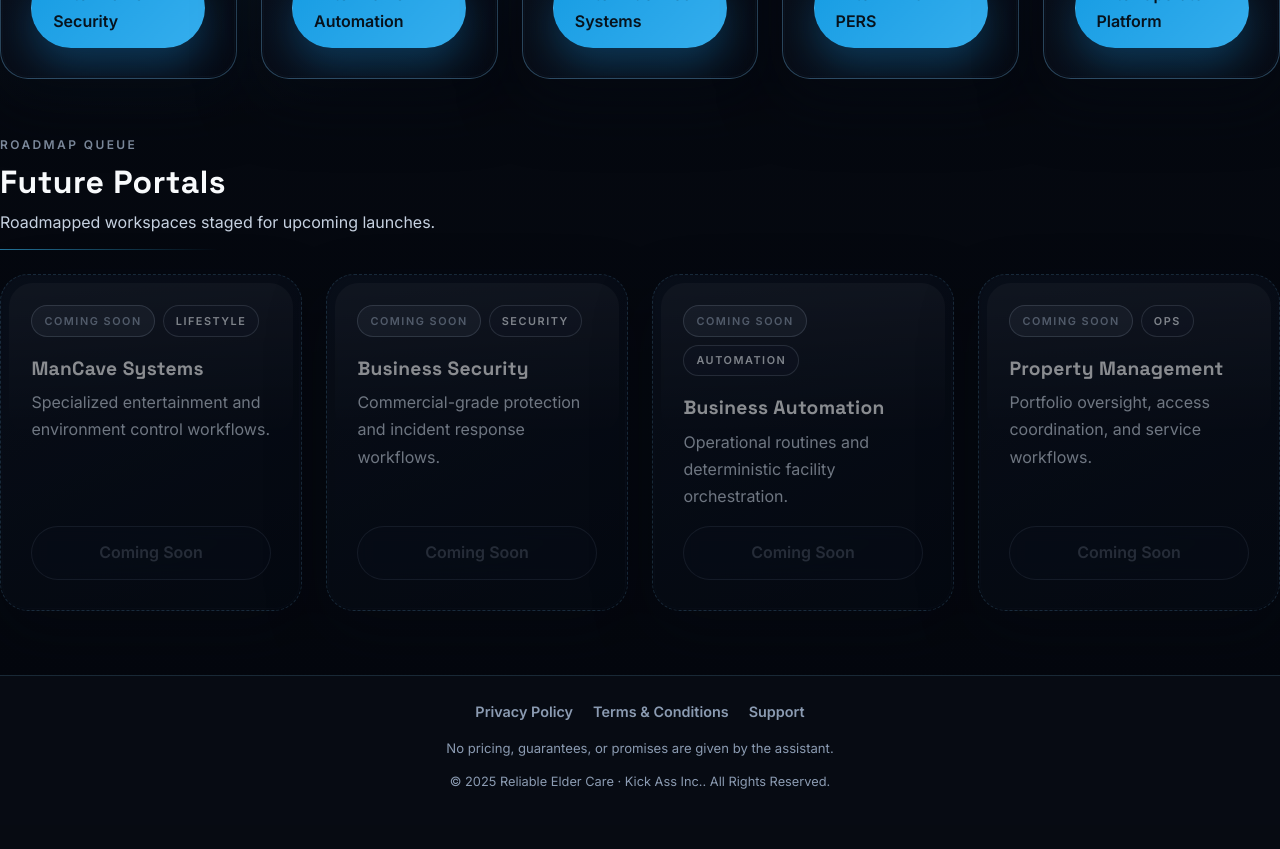
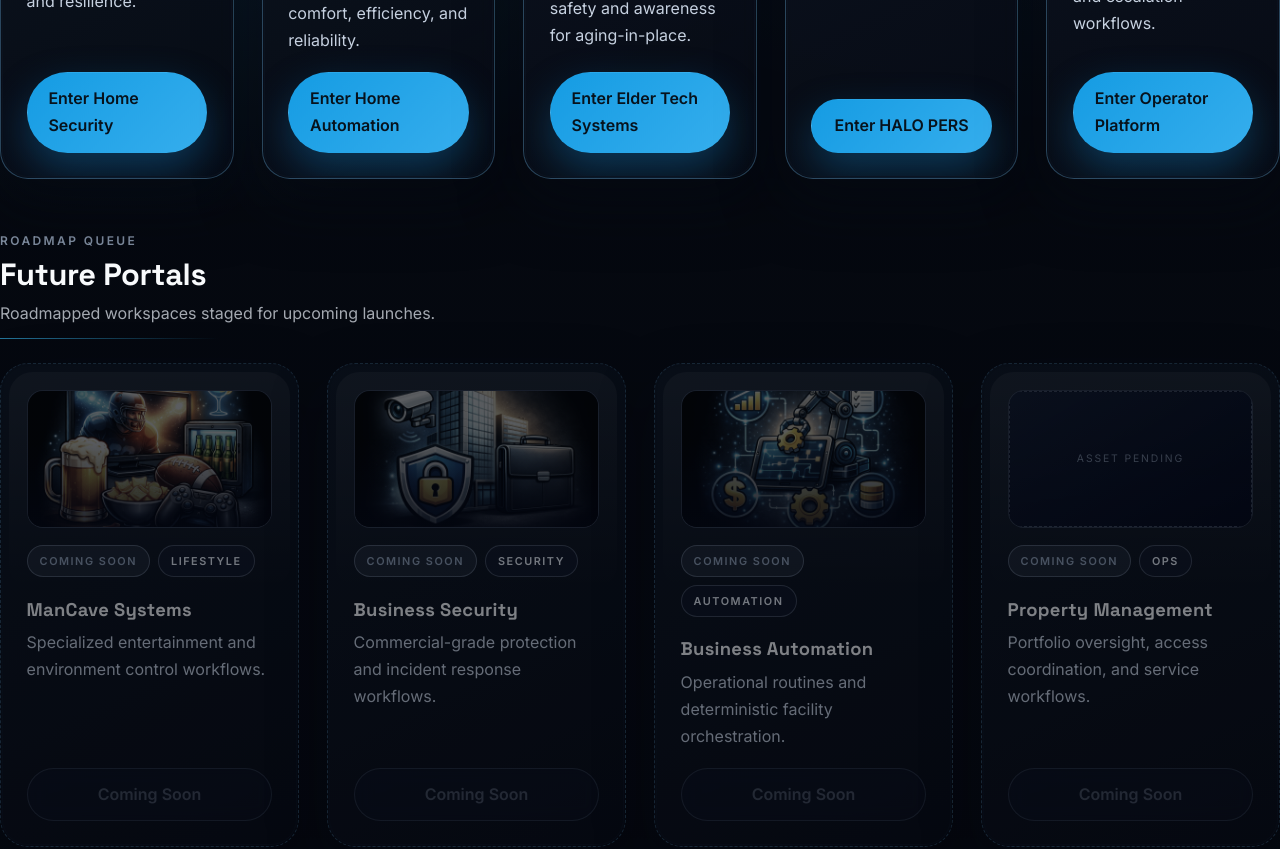
Before and after one commit to buffalonychris/KAECRetailWebsite, a React (Vite) app: page / in a window 1280 px wide. Shown: the part 780-1629 px from the top of the page. Before the commit the page ends 1605 px from the top, so only its background shows below. Built offline with nearby package versions, Linux system fonts and the light colour scheme.

Commit message:
Polish hub portal tiles

```diff
--- a/src/components/PortalTile.tsx
+++ b/src/components/PortalTile.tsx
@@ -10,13 +10,27 @@ type PortalTileProps = {
   description: string;
   ctaLabel: string;
   to?: string;
+  image?: string;
+  imageAlt?: string;
 };
 
-const PortalTile = ({ title, status, category, description, ctaLabel, to }: PortalTileProps) => {
+const PortalTile = ({ title, status, category, description, ctaLabel, to, image, imageAlt }: PortalTileProps) => {
   const isDisabled = status === 'COMING SOON' || !to;
 
   return (
-    <SpaceFrame className={`portal-card${isDisabled ? ' portal-card-disabled' : ''}`} as="article">
+    <SpaceFrame
+      className={`portal-card ${isDisabled ? 'portal-card-disabled' : 'portal-card-active'}`}
+      as="article"
+    >
+      <div className="portal-media">
+        {image ? (
+          <img className="portal-media-image" src={image} alt={imageAlt ?? title} loading="lazy" />
+        ) : (
+          <div className="portal-media-placeholder" aria-hidden="true">
+            <span>Asset Pending</span>
+          </div>
+        )}
+      </div>
       <div className="portal-chip-row">
         <Pill className={`portal-chip portal-chip-status ${isDisabled ? 'portal-chip-muted' : 'portal-chip-active'}`}>
           {status}
--- a/src/index.css
+++ b/src/index.css
@@ -396,8 +396,8 @@ header.hide-when-print {
 }
 
 .hub-disclaimer {
-  color: rgba(148, 163, 184, 0.75);
-  font-size: 0.82rem;
+  color: rgba(148, 163, 184, 0.6);
+  font-size: 0.76rem;
 }
 
 .footer-hub-meta {
@@ -928,13 +928,13 @@ header.hide-when-print {
 }
 
 .hub-shell {
-  gap: 3.5rem;
+  gap: 3.25rem;
   position: relative;
   z-index: 1;
 }
 
 .hub-hero .space-section-header {
-  gap: 1.25rem;
+  gap: 1rem;
   align-items: flex-start;
 }
 
@@ -960,16 +960,18 @@ header.hide-when-print {
 
 .portal-section-header {
   display: grid;
-  gap: 0.45rem;
+  gap: 0.35rem;
 }
 
 .portal-section-header p {
   margin: 0;
-  color: var(--kaec-text-muted);
+  color: rgba(226, 232, 240, 0.72);
 }
 
 .portal-section-header h2 {
   margin: 0;
+  font-size: clamp(1.6rem, 2.4vw, 2.1rem);
+  letter-spacing: -0.01em;
 }
 
 .portal-section-kicker {
@@ -991,6 +993,7 @@ header.hide-when-print {
 .portal-grid {
   align-items: stretch;
   grid-template-columns: repeat(auto-fit, minmax(220px, 1fr));
+  gap: 1.75rem;
 }
 
 .portal-grid-active {
@@ -1004,22 +1007,72 @@ header.hide-when-print {
 .portal-card {
   display: flex;
   flex-direction: column;
-  gap: 1rem;
+  gap: 1.1rem;
   min-height: 100%;
   background: linear-gradient(155deg, rgba(13, 21, 34, 0.95), rgba(7, 11, 20, 0.94));
-  padding: 1.9rem;
-}
-
-.portal-card:hover {
+  padding: 1.6rem;
+}
+
+.portal-card-active:hover,
+.portal-card-active:focus-within {
   transform: translateY(-6px);
   border-color: rgba(120, 203, 255, 0.6);
   box-shadow: 0 30px 70px rgba(5, 12, 22, 0.75);
 }
 
+.portal-media {
+  position: relative;
+  border-radius: 1rem;
+  overflow: hidden;
+  aspect-ratio: 16 / 9;
+  border: 1px solid rgba(148, 163, 184, 0.25);
+  background: linear-gradient(140deg, rgba(15, 23, 42, 0.75), rgba(2, 6, 23, 0.85));
+}
+
+.portal-media::after {
+  content: '';
+  position: absolute;
+  inset: 0;
+  background: linear-gradient(180deg, rgba(2, 6, 23, 0) 35%, rgba(2, 6, 23, 0.65) 100%);
+  pointer-events: none;
+  z-index: 1;
+}
+
+.portal-media-image {
+  position: relative;
+  z-index: 0;
+  width: 100%;
+  height: 100%;
+  object-fit: cover;
+  filter: brightness(0.92) saturate(1.1);
+  transition: transform 0.35s ease, filter 0.35s ease;
+}
+
+.portal-media-placeholder {
+  position: absolute;
+  inset: 0;
+  display: flex;
+  align-items: center;
+  justify-content: center;
+  text-transform: uppercase;
+  letter-spacing: 0.18em;
+  font-size: 0.65rem;
+  color: rgba(148, 163, 184, 0.7);
+  border: 1px dashed rgba(148, 163, 184, 0.35);
+  background: linear-gradient(150deg, rgba(15, 23, 42, 0.85), rgba(2, 6, 23, 0.95));
+  z-index: 2;
+}
+
+.portal-card-active:hover .portal-media-image,
+.portal-card-active:focus-within .portal-media-image {
+  transform: scale(1.04);
+  filter: brightness(1.05) saturate(1.2);
+}
+
 .portal-card h3 {
   margin: 0.25rem 0 0;
   color: var(--kaec-text-strong);
-  font-size: 1.2rem;
+  font-size: 1.15rem;
 }
 
 .portal-card p {
@@ -1029,7 +1082,7 @@ header.hide-when-print {
 
 .portal-card-body {
   display: grid;
-  gap: 0.6rem;
+  gap: 0.5rem;
 }
 
 .portal-chip-row {
@@ -1075,14 +1128,24 @@ header.hide-when-print {
   width: 100%;
 }
 
-.portal-card:hover .portal-cta {
+.portal-card-active:hover .portal-cta,
+.portal-card-active:focus-within .portal-cta {
   filter: brightness(1.06);
   box-shadow: 0 22px 55px rgba(19, 134, 206, 0.5);
 }
 
+.portal-cta:focus-visible {
+  outline: 2px solid rgba(56, 189, 248, 0.75);
+  outline-offset: 2px;
+}
+
 .portal-card-disabled {
-  opacity: 0.55;
+  opacity: 0.5;
   border-style: dashed;
+}
+
+.portal-card-disabled .portal-media-image {
+  filter: grayscale(0.5) brightness(0.7);
 }
 
 .portal-card-disabled .portal-cta-disabled {
@@ -1095,7 +1158,7 @@ header.hide-when-print {
 .portal-card-disabled:hover {
   transform: none;
   border-color: rgba(120, 203, 255, 0.3);
-  box-shadow: 0 22px 60px rgba(5, 10, 18, 0.6);
+  box-shadow: none;
 }
 
 @media (max-width: 1200px) {
--- a/src/pages/RetailLanding.tsx
+++ b/src/pages/RetailLanding.tsx
@@ -1,5 +1,13 @@
 import PortalTile from '../components/PortalTile';
 import SectionHeader from '../components/operator/SectionHeader';
+import businessAutomationImage from '../assets/tiles/business-automation.png';
+import businessSecurityImage from '../assets/tiles/business-security.png';
+import elderTechImage from '../assets/tiles/elder-tech.png';
+import haloImage from '../assets/tiles/halo.png';
+import homeAutomationImage from '../assets/tiles/home-automation.png';
+import homeSecurityImage from '../assets/tiles/home-security.png';
+import mancaveImage from '../assets/tiles/mancave.png';
+import operatorImage from '../assets/tiles/saas-operator.png';
 
 const activePortals = [
   {
@@ -9,6 +17,8 @@ const activePortals = [
     description: 'Local-first protection workflows with sensors, deterrence, and resilience.',
     ctaLabel: 'Enter Home Security',
     to: '/home-security',
+    image: homeSecurityImage,
+    imageAlt: 'Home security control surfaces and monitoring visuals',
   },
   {
     title: 'Home Automation',
@@ -17,6 +27,8 @@ const activePortals = [
     description: 'Deterministic routines and scenes for comfort, efficiency, and reliability.',
     ctaLabel: 'Enter Home Automation',
     to: '/home-automation',
+    image: homeAutomationImage,
+    imageAlt: 'Smart home automation interface and connected devices',
   },
   {
     title: 'Home Elder Tech Systems',
@@ -25,6 +37,8 @@ const activePortals = [
     description: 'Dignity-first in-home safety and awareness for aging-in-place.',
     ctaLabel: 'Enter Elder Tech Systems',
     to: '/elder-care-tech',
+    image: elderTechImage,
+    imageAlt: 'Elder tech safety monitoring and wellbeing systems',
   },
   {
     title: 'HALO PERS',
@@ -33,6 +47,8 @@ const activePortals = [
     description: 'Personal safety signaling with clear response pathways.',
     ctaLabel: 'Enter HALO PERS',
     to: '/halo',
+    image: haloImage,
+    imageAlt: 'Halo personal emergency response system visuals',
   },
   {
     title: 'SaaS Operator Platform',
@@ -41,6 +57,8 @@ const activePortals = [
     description: 'Operator-grade scheduling, follow-up, and escalation workflows.',
     ctaLabel: 'Enter Operator Platform',
     to: '/operator',
+    image: operatorImage,
+    imageAlt: 'Operator platform dashboards and workflow controls',
   },
 ];
 
@@ -51,6 +69,8 @@ const futurePortals = [
     category: 'LIFESTYLE',
     description: 'Specialized entertainment and environment control workflows.',
     ctaLabel: 'Coming Soon',
+    image: mancaveImage,
+    imageAlt: 'Man cave lifestyle systems showcase',
   },
   {
     title: 'Business Security',
@@ -58,6 +78,8 @@ const futurePortals = [
     category: 'SECURITY',
     description: 'Commercial-grade protection and incident response workflows.',
     ctaLabel: 'Coming Soon',
+    image: businessSecurityImage,
+    imageAlt: 'Business security monitoring with enterprise control systems',
   },
   {
     title: 'Business Automation',
@@ -65,6 +87,8 @@ const futurePortals = [
     category: 'AUTOMATION',
     description: 'Operational routines and deterministic facility orchestration.',
     ctaLabel: 'Coming Soon',
+    image: businessAutomationImage,
+    imageAlt: 'Business automation systems and facility controls',
   },
   {
     title: 'Property Management',
```
